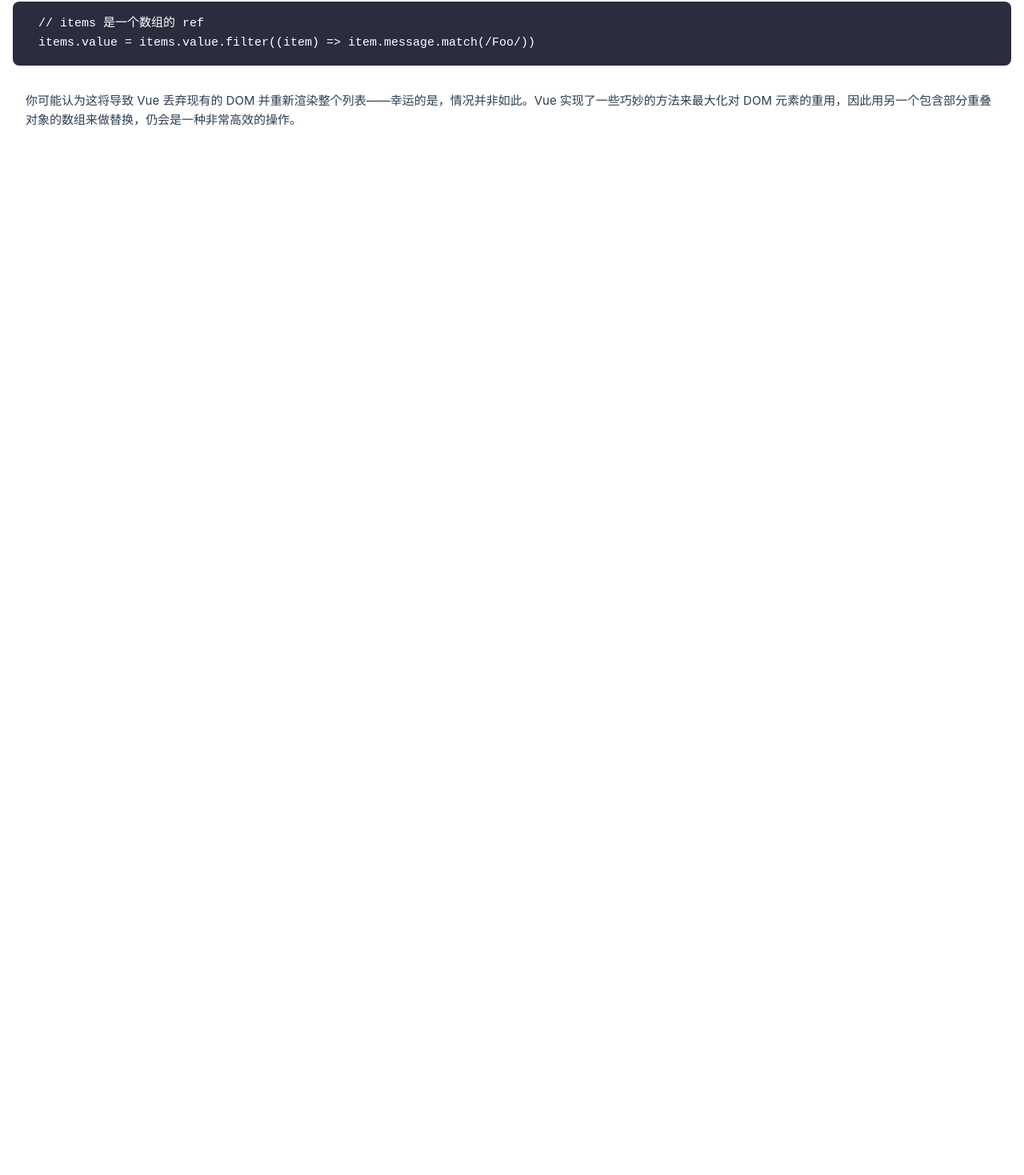
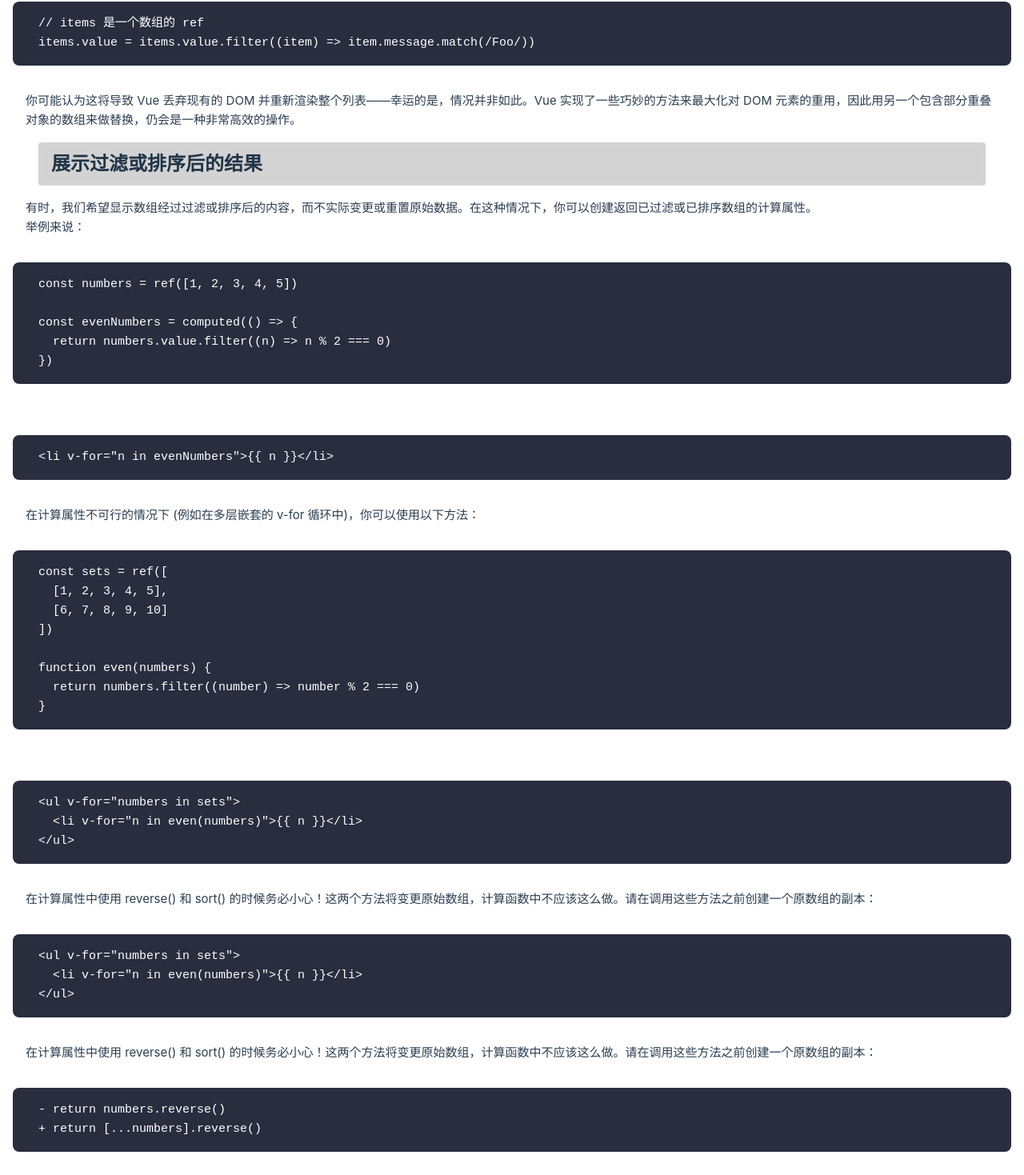
Before and after one commit to ShenlongDev/vue_xx, a Vue app: page / in a window 1280 px wide. Shown: the part 5441-6910 px from the top of the page at 80% size. Before the commit the page ends 5603 px from the top, so only its background shows below. Built offline with nearby package versions, Linux system fonts and the light colour scheme.

Commit message:
v-for_arrayfilter

```diff
--- a/src/LoopRendering.vue
+++ b/src/LoopRendering.vue
@@ -164,4 +164,33 @@
 <CodeView :content='`// items 是一个数组的 ref
 items.value = items.value.filter((item) => item.message.match(/Foo/))`' />
 <p>你可能认为这将导致 Vue 丢弃现有的 DOM 并重新渲染整个列表——幸运的是，情况并非如此。Vue 实现了一些巧妙的方法来最大化对 DOM 元素的重用，因此用另一个包含部分重叠对象的数组来做替换，仍会是一种非常高效的操作。</p>
+
+<HeadingTwo heading="展示过滤或排序后的结果" />
+<p>有时，我们希望显示数组经过过滤或排序后的内容，而不实际变更或重置原始数据。在这种情况下，你可以创建返回已过滤或已排序数组的计算属性。</p>
+<p>举例来说：</p>
+<CodeView :content='`const numbers = ref([1, 2, 3, 4, 5])
+
+const evenNumbers = computed(() => {
+  return numbers.value.filter((n) => n % 2 === 0)
+})`' />
+<CodeView :content='`<li v-for="n in evenNumbers">{{ n }}</li>`' />
+  <p>在计算属性不可行的情况下 (例如在多层嵌套的 v-for 循环中)，你可以使用以下方法：</p>
+  <CodeView :content='`const sets = ref([
+  [1, 2, 3, 4, 5],
+  [6, 7, 8, 9, 10]
+])
+
+function even(numbers) {
+  return numbers.filter((number) => number % 2 === 0)
+}`' />
+  <CodeView :content='`<ul v-for="numbers in sets">
+  <li v-for="n in even(numbers)">{{ n }}</li>
+</ul>`' />
+<p>在计算属性中使用 reverse() 和 sort() 的时候务必小心！这两个方法将变更原始数组，计算函数中不应该这么做。请在调用这些方法之前创建一个原数组的副本：</p>
+  <CodeView :content='`<ul v-for="numbers in sets">
+  <li v-for="n in even(numbers)">{{ n }}</li>
+</ul>`' />
+<p>在计算属性中使用 reverse() 和 sort() 的时候务必小心！这两个方法将变更原始数组，计算函数中不应该这么做。请在调用这些方法之前创建一个原数组的副本：</p>
+  <CodeView :content='`- return numbers.reverse()
++ return [...numbers].reverse()`' />
 </template>
```
